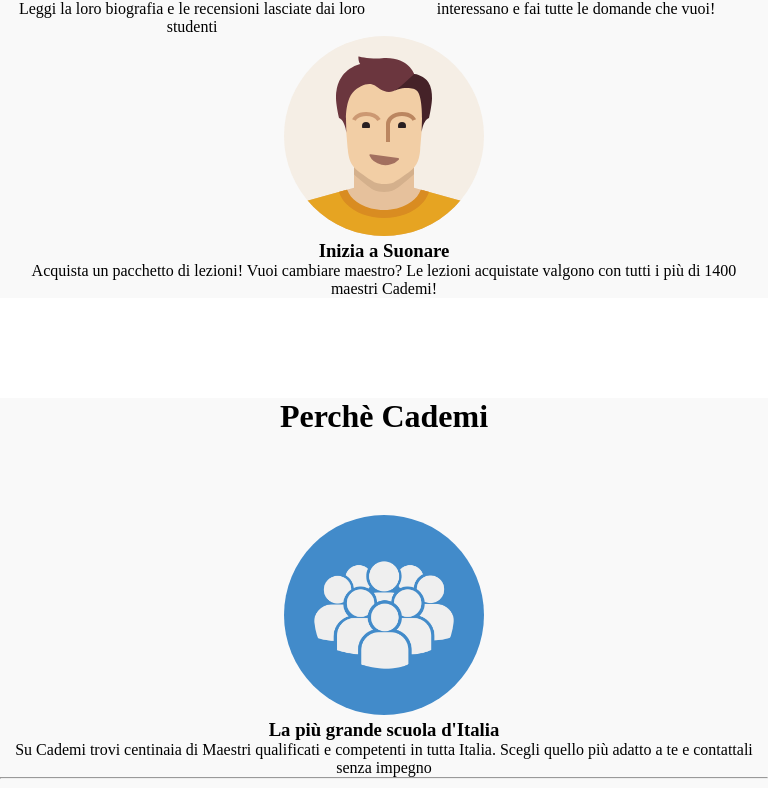
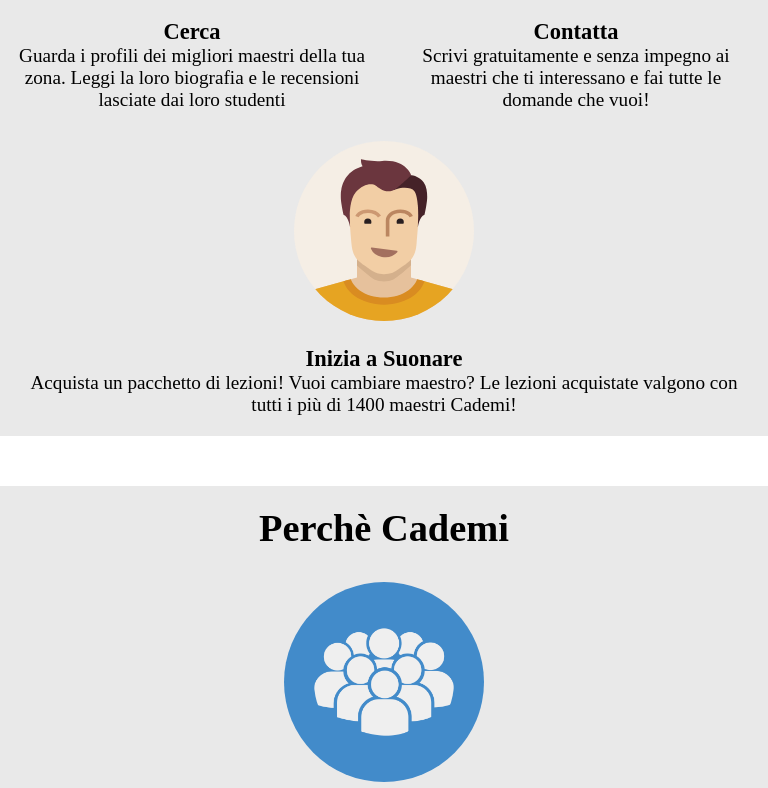
Before and after one commit to MarcoBagnasco/html-css-resp-wannabe-12bool, a plain HTML site: page index.html in a window 768 px wide. Shown: the part 812-1600 px from the top of the page. Drawn offline with Linux system fonts and the light colour scheme.

Commit message:
add tablet style

```diff
--- a/css/style.css
+++ b/css/style.css
@@ -72,3 +72,48 @@
 /* .clear {
   clear: both;
 } */
+
+/* RESPONSIVE */
+/* TABLET */
+/* MD - 992px > Screen >= 768px */
+@media screen and (max-width: 991px) and (min-width: 768px){
+  /* General */
+  body{
+    font-size: 1.2rem;
+  }
+  h1{
+    margin-bottom: 2rem;
+  }
+  img{
+    margin-bottom: 20px;
+  }
+  img:not(#why .row img){
+   height: 180px;
+  }
+  hr{
+    margin-top: 5px;
+  }
+  .container.grey {
+    background-color: #e9e9e9;
+  }
+  .row{
+    margin-top: 50px;
+    padding-bottom: 20px;
+    padding-top: 20px;
+  }
+  /* Lezioni */
+  #lezioni .row>.right{
+    border-left: 6px dotted #e9e9e9;
+  }
+  /* Steps */
+  #steps .row>.right{
+    padding-top: 30px;
+  }
+  /* Why */
+  #why .row>.first,
+  #why .row>.second,
+  #why .row>.third {
+    margin-top: 30px;
+    padding: 0 20px 10px;
+  }
+}
```
